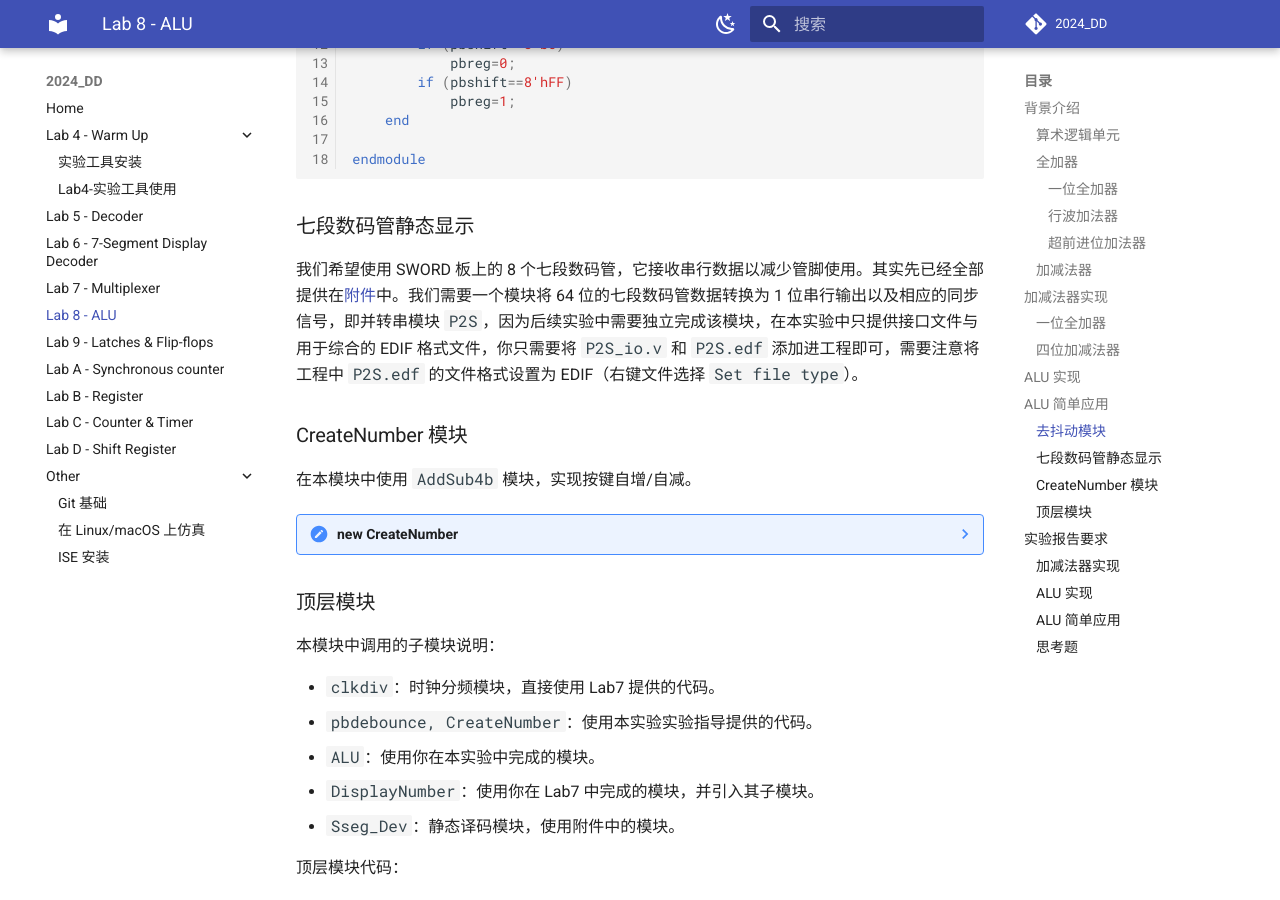
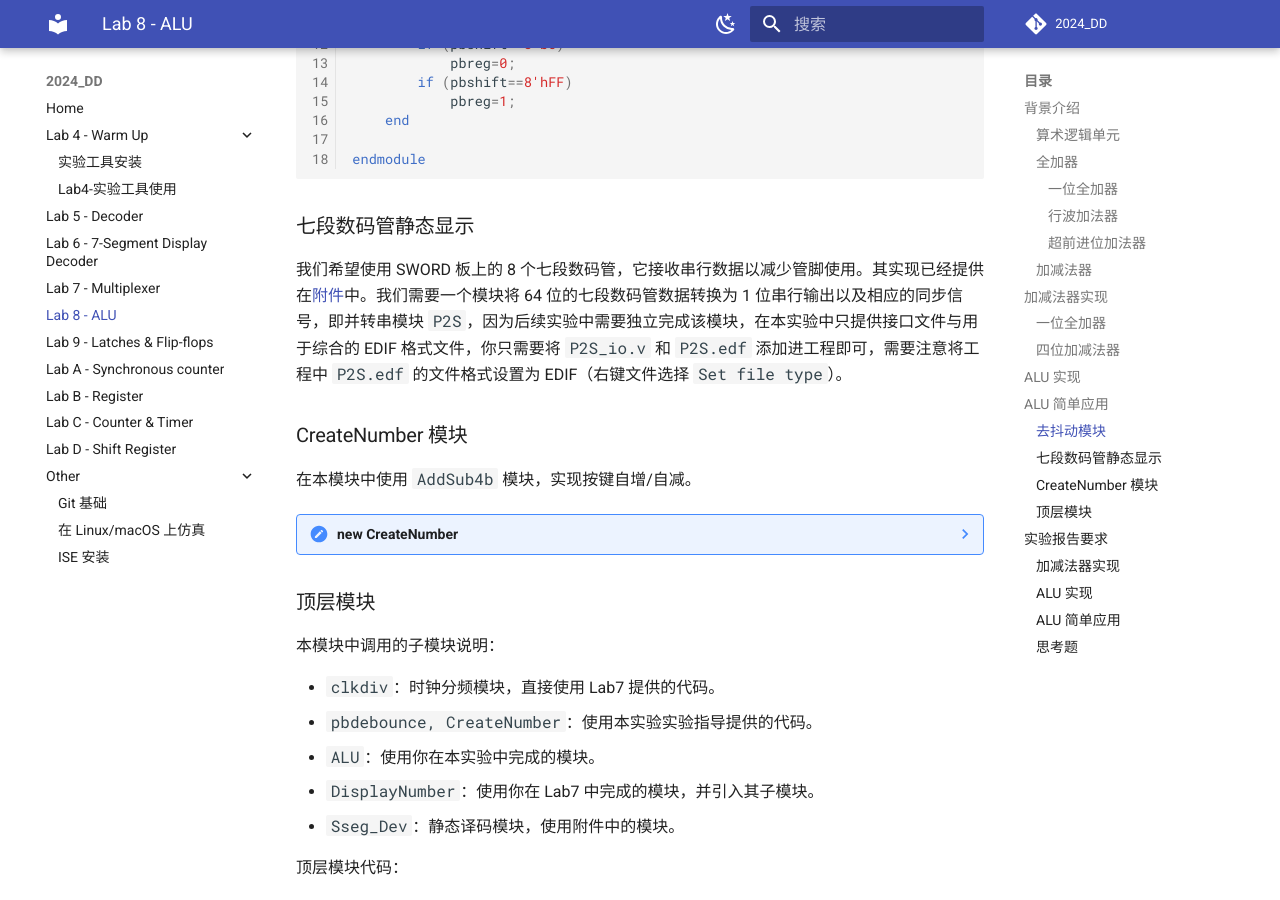
Before and after one commit to Guahao31/2024_DD, an MkDocs documentation site: the page built from docs/lab8/ALU.md, in a window 1280 px wide and 900 px high, scrolled down 3771 px. Built offline with MkDocs 1.6.1 and Material for MkDocs 9.7.7, drawn with Linux system fonts in a browser that asks for light colours; a script that is not in the unit is left out; comment, search, counter and statistics services are not loaded.

Commit message:
typo: lab8

```diff
--- a/docs/lab8/ALU.md
+++ b/docs/lab8/ALU.md
@@ -139,7 +139,7 @@ endmodule
 
 ### 七段数码管静态显示
 
-我们希望使用 SWORD 板上的 8 个七段数码管，它接收串行数据以减少管脚使用。其实先已经全部提供在[附件](../attachment/attachment-seg.zip)中。我们需要一个模块将 64 位的七段数码管数据转换为 1 位串行输出以及相应的同步信号，即并转串模块 `P2S`，因为后续实验中需要独立完成该模块，在本实验中只提供接口文件与用于综合的 EDIF 格式文件，你只需要将 `P2S_io.v` 和 `P2S.edf` 添加进工程即可，需要注意将工程中 `P2S.edf` 的文件格式设置为 EDIF（右键文件选择 `Set file type`）。
+我们希望使用 SWORD 板上的 8 个七段数码管，它接收串行数据以减少管脚使用。其实现已经提供在[附件](../attachment/attachment-seg.zip)中。我们需要一个模块将 64 位的七段数码管数据转换为 1 位串行输出以及相应的同步信号，即并转串模块 `P2S`，因为后续实验中需要独立完成该模块，在本实验中只提供接口文件与用于综合的 EDIF 格式文件，你只需要将 `P2S_io.v` 和 `P2S.edf` 添加进工程即可，需要注意将工程中 `P2S.edf` 的文件格式设置为 EDIF（右键文件选择 `Set file type`）。
 
 ### CreateNumber 模块
 
```
